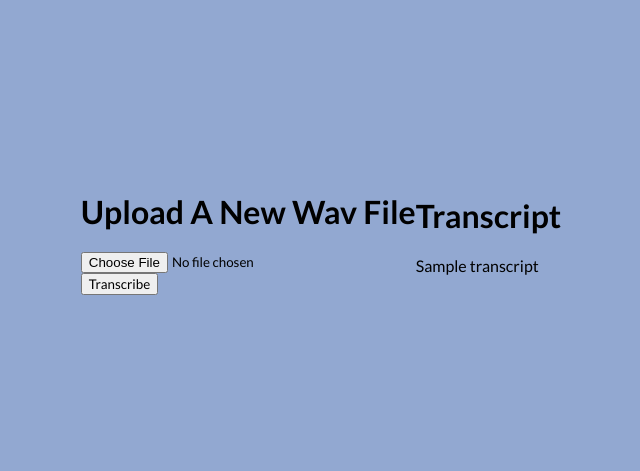
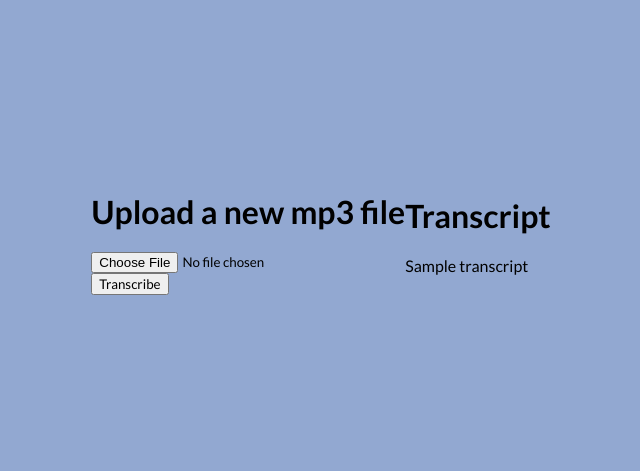
Before and after one commit to rmaier/2021_Shellhacks_Hearandlisten, a Flask app: template templates/index.html in a window 1280 px wide. Shown: the part 175-646 px from the top of the page, without its empty margins (319-959 px from the left). Run offline with Flask 2, Linux system fonts and the light colour scheme; the template is opened without the code that fills it: most values are stand-ins (such as "Sample title", 1, 10 or a date in 2020).

Commit message:
wav-> mp3

```diff
--- a/templates/index.html
+++ b/templates/index.html
@@ -8,7 +8,7 @@
 </head>
 <body>
 <div id="speechContainer">
-    <h1>Upload A New Wav File</h1>
+    <h1>Upload a new mp3 file</h1>
     <form method="post" enctype="multipart/form-data">
         <input type="file" name="file"/>
         <br>
```
